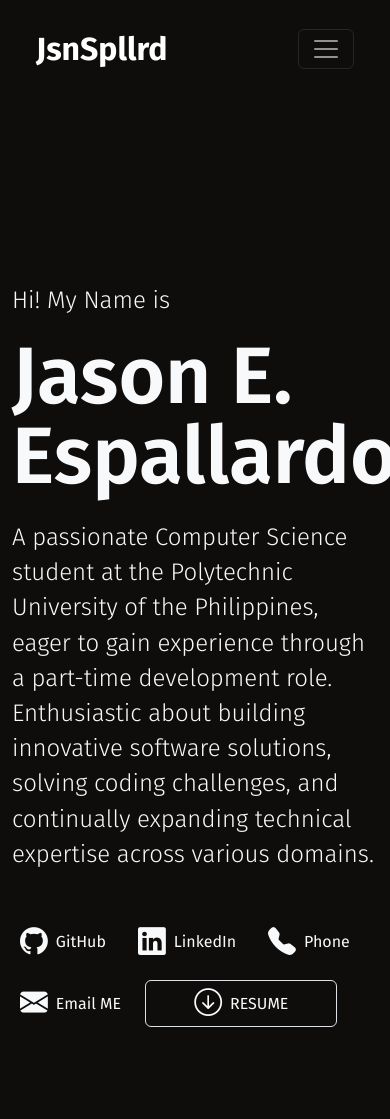
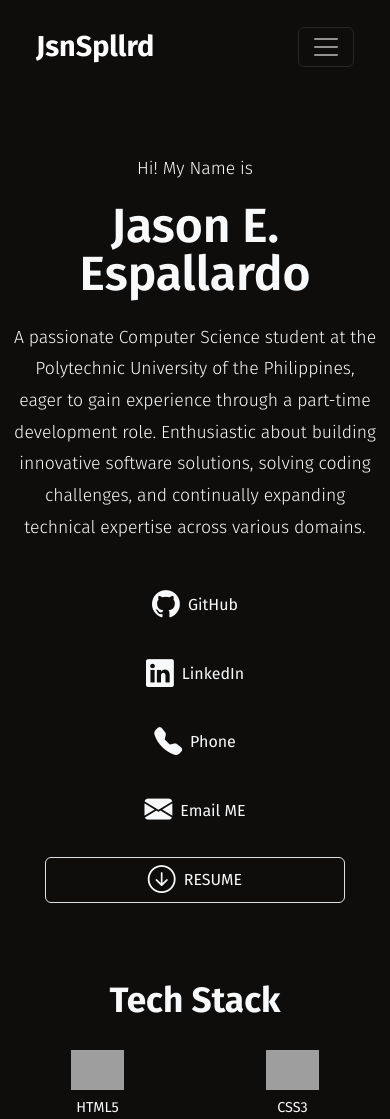
Before and after one commit to Shifard/mySite, a plain HTML site: page index.html in a window 390 px wide. Shown: the top 1119 px of the page. Drawn offline with nearby package versions, Linux system fonts and the light colour scheme; grey boxes are pictures that could not be loaded.

Commit message:
Add media queries and fix layout

```diff
--- a/src/style/style.css
+++ b/src/style/style.css
@@ -1,3 +1,8 @@
+* {
+  box-sizing: border-box;
+}
+
+
 body {
   background-color: rgb(15, 13, 12);
   font-family: "Fira Sans", sans-serif;
@@ -36,7 +41,7 @@ main {
 }
 
 #about {
-  margin-bottom: 80px;
+  margin-bottom: 12rem;
 }
 
 .greetings, .about-me{
@@ -63,17 +68,13 @@ main {
 }
 
 #tools {
-  margin-top: 10rem;
+  margin-bottom: 12rem;
 }
 
 .tech-stack, .projects {
   font-weight: 700;
   font-size: 2.5rem;
   margin-bottom: 5rem !important;
-}
-
-#project {
-  margin-top: 10rem;
 }
 
 #project .card-body {
@@ -91,3 +92,91 @@ main {
   line-height: 1.5rem;
   margin-bottom: 1rem;
 }
+
+
+
+
+@media (max-width: 768px) {
+  main {
+    margin-top: 10rem;
+    text-align: center;
+  }
+
+  .navbar-brand {
+    font-size: 1.8rem;
+  }
+
+  .nav-link {
+    font-size: 1.1rem;
+    text-align: center;
+  }
+
+  #about {
+    margin-bottom: 5rem;
+  }
+
+  .greetings, .about-me {
+    font-size: 1.1rem;
+  }
+
+  .name {
+    font-size: 3rem;
+  }
+
+  .about-me {
+    line-height: 1.8;
+    margin-bottom: 2.5rem;
+  }
+
+  .social {
+    flex-direction: column;
+    gap: 1.5rem !important;
+    align-items: center;
+    justify-content: center;
+  }
+
+  .social a {
+    width: 100%;
+    max-width: 300px;
+    justify-content: center;
+  }
+
+  #tools {
+    margin-bottom: 5rem;
+  }
+
+  .tech-stack, .projects {
+    font-size: 2.2rem;
+    margin-bottom: 2rem !important;
+  }
+
+  .col-4 {
+    flex: 0 0 50%;
+    max-width: 50%;
+  }
+
+  .col-4 img {
+    height: 40px !important;
+  }
+
+  .col-4 p {
+    font-size: 0.9rem;
+  }
+
+  .card-title {
+    font-size: 1.6rem;
+  }
+
+  .card-text {
+    font-size: 0.95rem;
+    line-height: 1.4;
+  }
+
+  .card-body {
+    padding: 2rem !important;
+  }
+
+  footer p {
+    text-align: center;
+  }
+}
```
